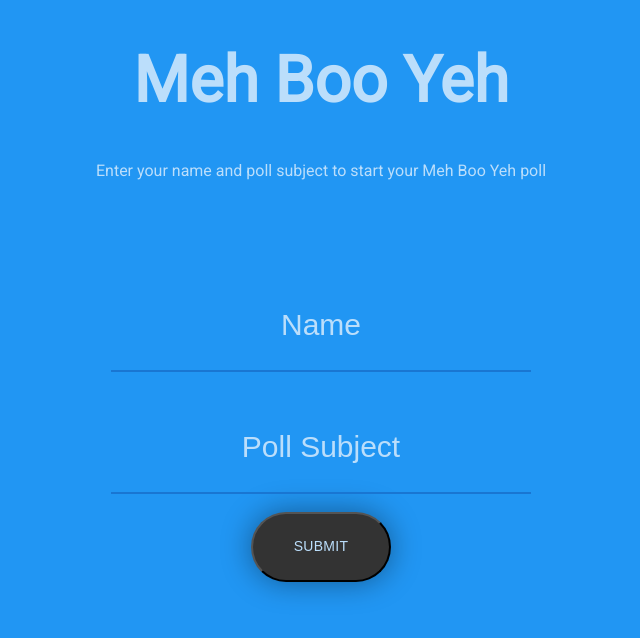
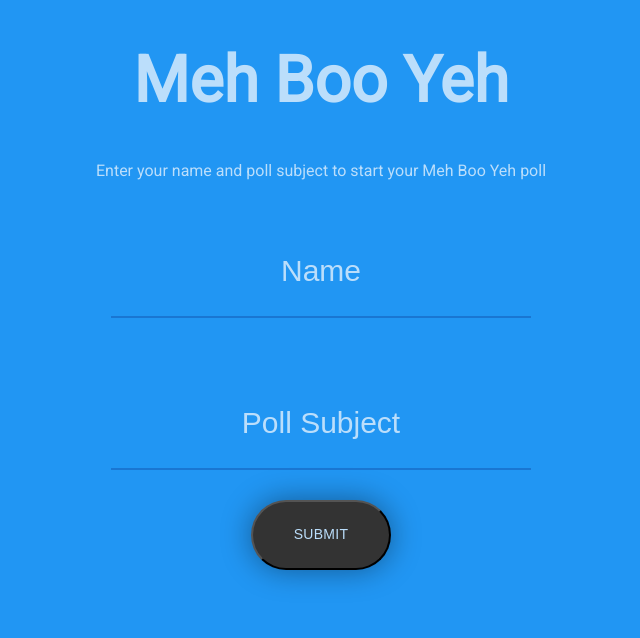
Before and after one commit to KSafran/mehbooyeh, a Flask app: page / in a window 1280 px wide. Shown: the top 638 px of the page, without its empty margins (319-959 px from the left). Run offline with Flask 2, Linux system fonts and the light colour scheme; some libraries are stand-ins or nearby versions; some web fonts are replaced.

Commit message:
Replace <br/> with margin, fix indents

```diff
--- a/api/static/css/styles.css
+++ b/api/static/css/styles.css
@@ -68,7 +68,7 @@ h1 {
 .text_input{
  position: relative;
  max-width: 400px;
- margin: 30px auto 0;
+ margin: 30px auto;
  border: 0;
  border-bottom: 2px solid #1976D2;
  width: 100%;
--- a/api/templates/index.html
+++ b/api/templates/index.html
@@ -1,10 +1,9 @@
 <!DOCTYPE html>
 <html lang="en">
-
   <head>
     <meta http-equiv="content-type" content="text/html; charset=UTF-8">
     <meta charset="utf-8">
-    <title>Meh Boo Yay</title>
+    <title>Meh Boo Yeh</title>
     <meta name="generator" content="Bootply" />
     <meta name="viewport" content="width=device-width, initial-scale=1, maximum-scale=1">
     <!--[if lt IE 9]>
@@ -12,36 +11,22 @@
     <![endif]-->
     <link href="{{ url_for('static', filename='css/styles.css') }}" rel="stylesheet">
   </head>
-
   <body>
     <div class="row">
       <div class="col-lg-12 text-center v-center">
         <h1>Meh Boo Yeh</h1>
         <p class="lead">Enter your name and poll subject to start your Meh Boo Yeh poll</p>
-            <br>
-            <br>
-            <br>
         <form class="index_form" action="{{url_for('BLUEPRINT.add_boop')}}" method="POST">
         {{form.hidden_tag()}}
         {{form.name(class_="text_input", placeholder='Name')}}<br>
         {{form.mby(class_="text_input", placeholder='Poll Subject')}}<br>
-            <br>
         <div class="botton_holder">
           <input class="button_boi" type="submit">
         </div>
         </form>
       </div>
-
-    </div>
-    <!-- /row -->
-    <br>
-    <br>
-    <br>
-    <br>
-    <br>
-
+    </div><!-- /row -->
     <!-- script references -->
     <script src="//ajax.googleapis.com/ajax/libs/jquery/2.0.2/jquery.min.js"></script>
   </body>
-
 </html>
```
Lines whose indentation alone changed are shown as unchanged.
